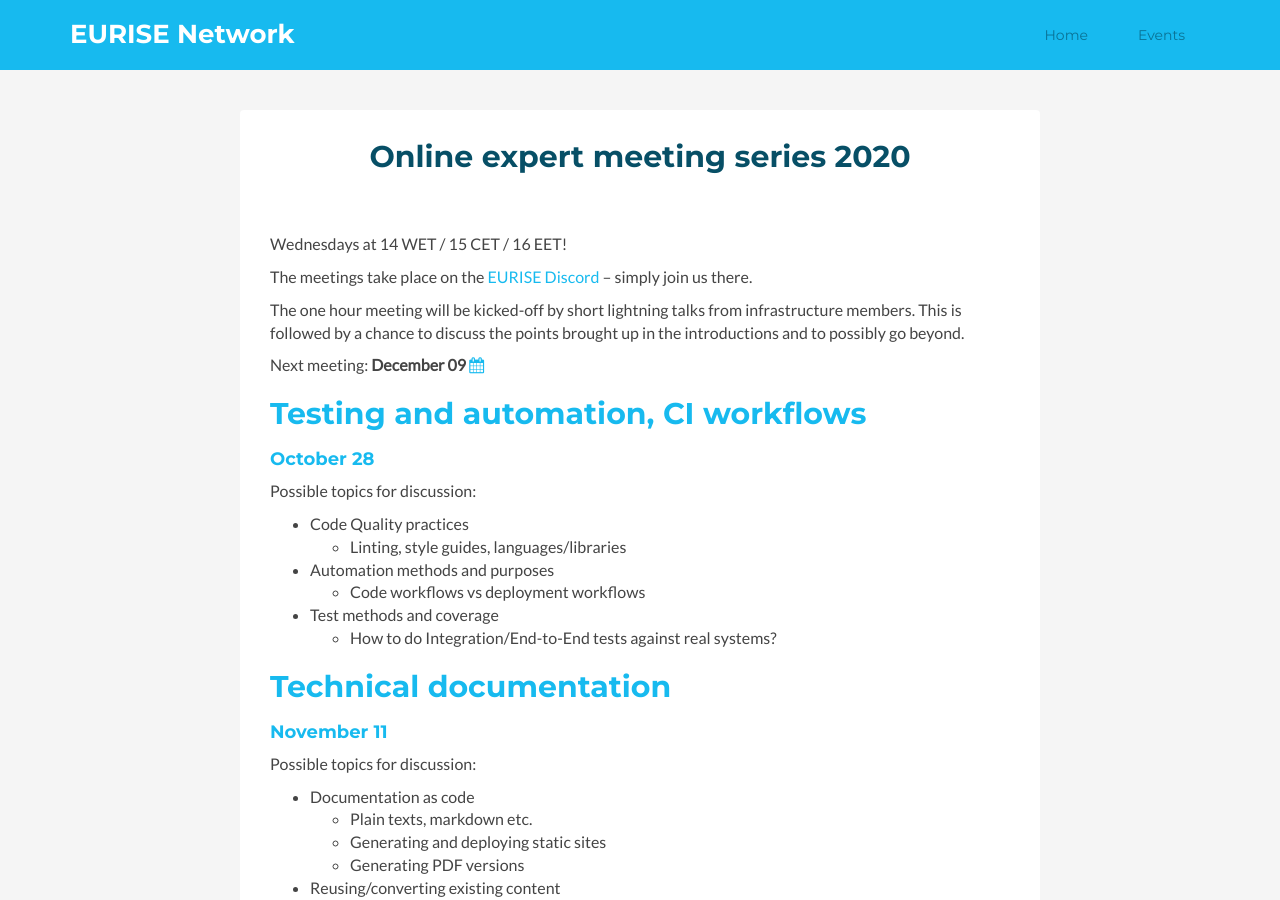
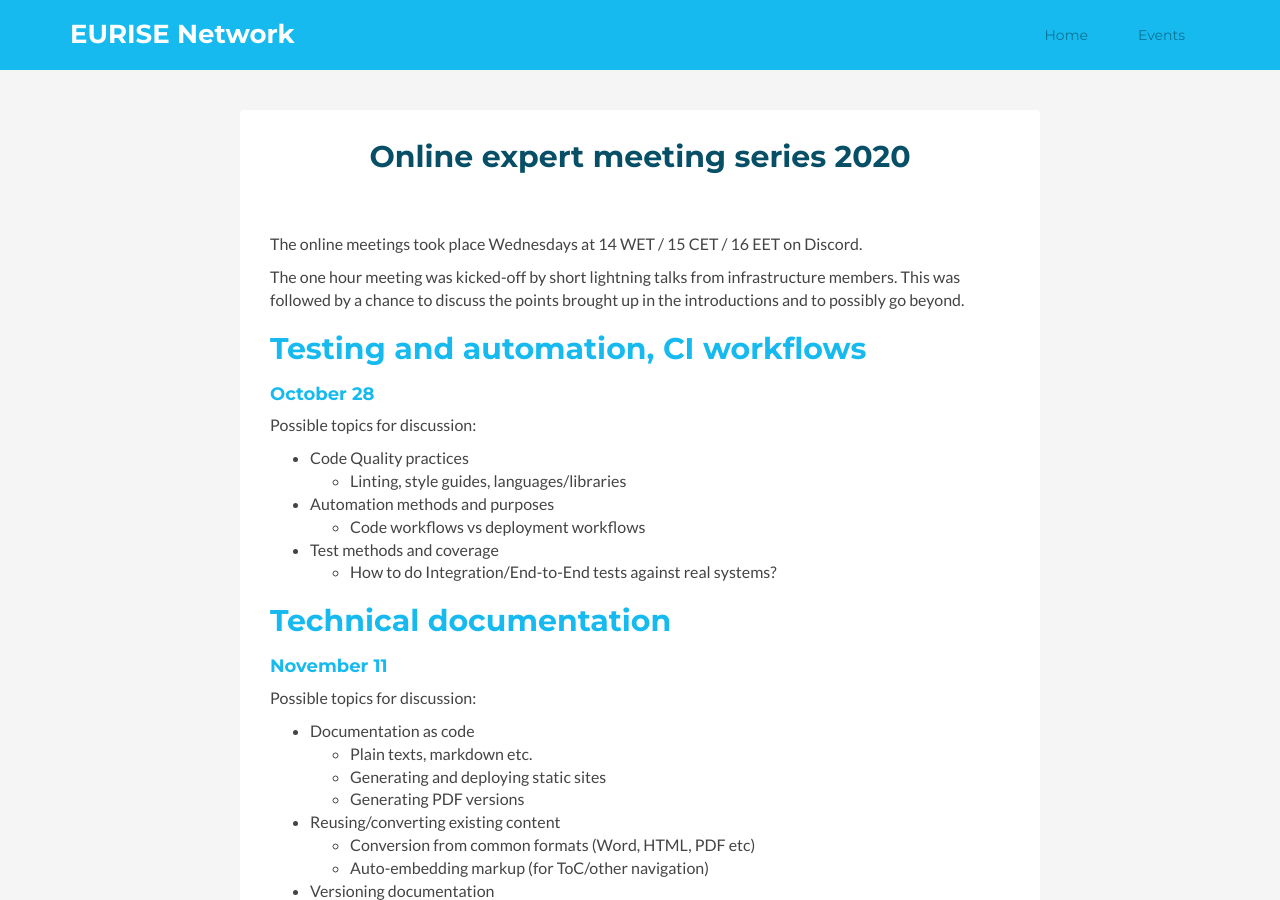
Before and after one commit to eurise-network/eurise-network.github.io, a Jekyll site: the page built from online-series-2020.md, in a window 1280 px wide and 900 px high. Built offline with Jekyll 4.4.1, drawn with Linux system fonts in a browser that asks for light colours.

```diff
--- a/_includes/team.html
+++ b/_includes/team.html
@@ -10,10 +10,10 @@
                       The team coordinates dissemination activities and all forms of community engagement.
                     </p>
                     <ul>
-                      <li><em>Carsten Thiel</em> for <strong>CESSDA ERIC</strong></li>
+                      <li><em>John Shepherdson</em> for <strong>CESSDA ERIC</strong></li>
                       <li><em>Dieter Van Uytvanck</em> for <strong>CLARIN ERIC</strong></li>
                       <li><em>Tibor Kálmán</em> for <strong>DARIAH ERIC</strong></li>
-                      <li><em>Yoann Moranville</em> for <strong>OPERAS AISBL</strong></li>
+                      <li><em>Sy Holsinger</em> for <strong>OPERAS AISBL</strong></li>
                     </ul>
                 </div><!--//info-->
             </div><!--//license-inner-->
--- a/_layouts/landing.html
+++ b/_layouts/landing.html
@@ -9,7 +9,6 @@
 {% include about.html %}
 
 {% include goals.html %}
-{% include news.html %}
 {% include team.html %}
 
 {% include infrastructures.html %}
--- a/online-series-2020.md
+++ b/online-series-2020.md
@@ -5,14 +5,11 @@ long_title: "Online expert meeting series 2020"
 permalink: online-series-2020.html
 ---
 
-Wednesdays at 14 WET / 15 CET / 16 EET!
+The online meetings took place Wednesdays at 14 WET / 15 CET / 16 EET on Discord.
 
-The meetings take place on the [EURISE Discord](https://discord.gg/Zh77zeU) – simply join us there.
+The one hour meeting was kicked-off by short lightning talks from infrastructure members.
+This was followed by a chance to discuss the points brought up in the introductions and to possibly go beyond.
 
-The one hour meeting will be kicked-off by short lightning talks from infrastructure members.
-This is followed by a chance to discuss the points brought up in the introductions and to possibly go beyond.
-
-Next meeting: **December 09** [<i class="fa fa-calendar"></i>](online-event-4.ics)
 
 ## Testing and automation, CI workflows
 ### October 28
```
Also changed, not shown: discord.md (+1 -2 lines), 1 other file.
